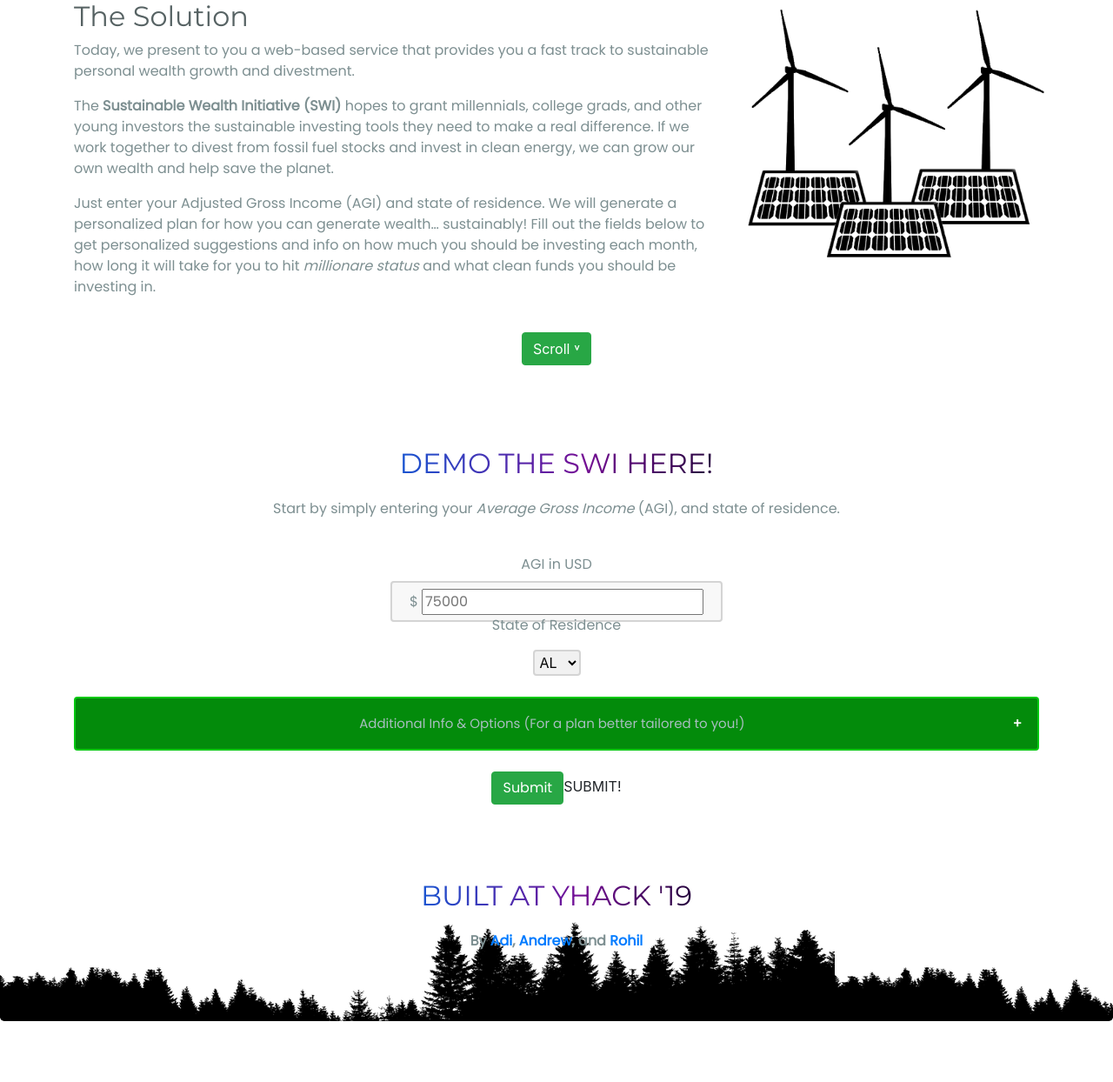
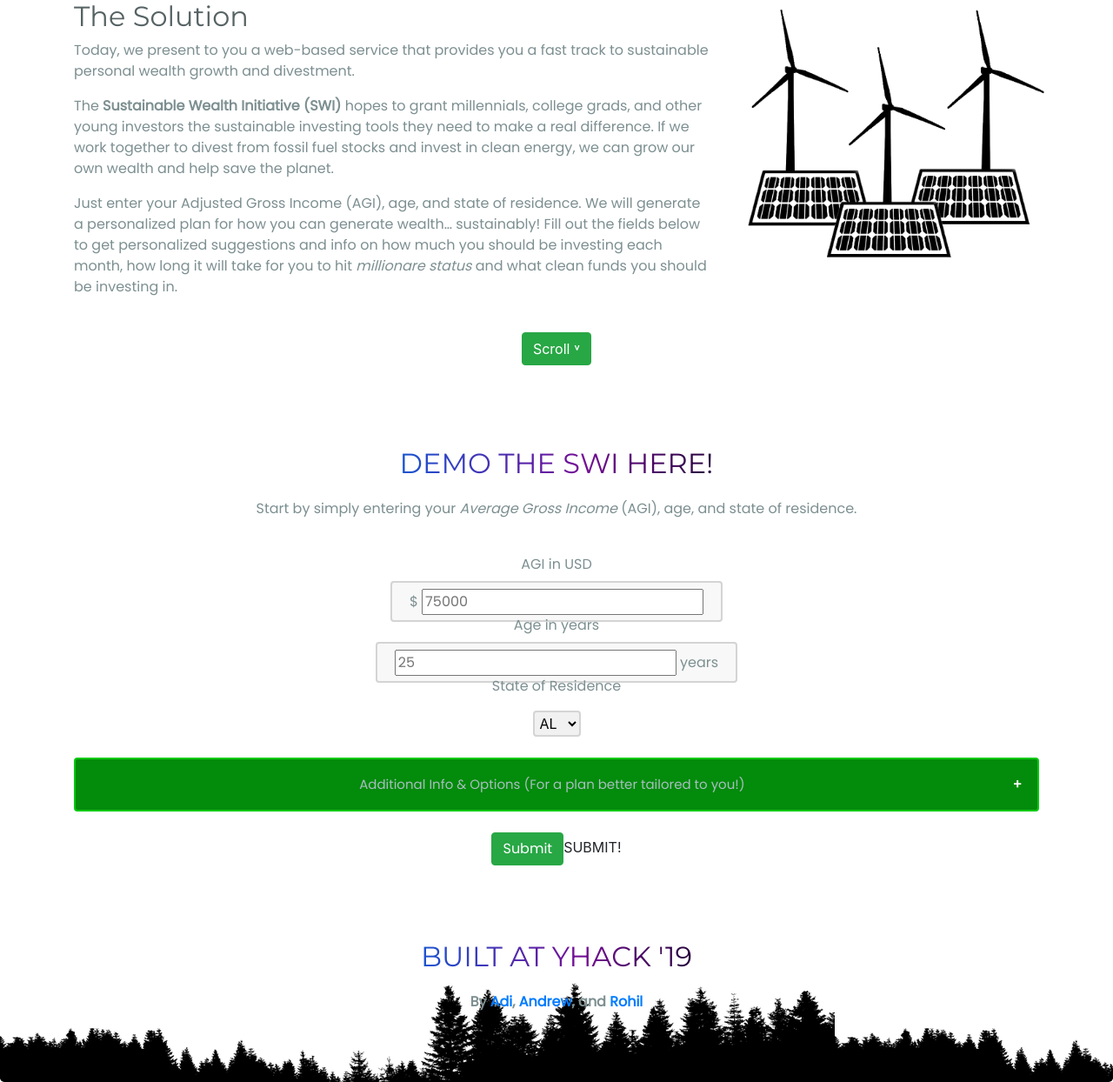
Before and after one commit to intermezzio/divestment, a Flask app: page / in a window 1280 px wide. Shown: the part 1398-2642 px from the top of the page at 87% size. Before the commit the page ends 2572 px from the top, so only its background shows below. Run offline with Flask 2, Linux system fonts and the light colour scheme; some libraries are stand-ins or nearby versions.

Commit message:
added input age

```diff
--- a/templates/index.html
+++ b/templates/index.html
@@ -131,7 +131,7 @@
         The <b>Sustainable Wealth Initiative (SWI)</b> hopes to grant millennials, college grads, and other young investors the sustainable investing tools they need to make a real difference. If we work together to divest from fossil fuel stocks and invest in clean energy, we can grow our own wealth and help save the planet.
       </p>
       <p>
-        Just enter your Adjusted Gross Income (AGI) and state of residence. We will generate a personalized plan for how you can generate wealth… sustainably! Fill out the fields below to get personalized suggestions and info on how much you should be investing each month, how long it will take for you to hit <i>millionare status</i> and what clean funds you should be investing in.
+        Just enter your Adjusted Gross Income (AGI), age, and state of residence. We will generate a personalized plan for how you can generate wealth… sustainably! Fill out the fields below to get personalized suggestions and info on how much you should be investing each month, how long it will take for you to hit <i>millionare status</i> and what clean funds you should be investing in.
       </p>
     </div>
     <div class="col-sm-4" style="margin-top:40px">
@@ -162,7 +162,7 @@
       <br />
       <br />
       <h2 class="fancytext2">Demo the SWI here!</h2>
-      <p>Start by simply entering your <i>Average Gross Income </i>(AGI), and state of residence. </p>
+      <p>Start by simply entering your <i>Average Gross Income </i>(AGI), age, and state of residence. </p>
       <br>
     </div>
   </div>
@@ -171,6 +171,11 @@
       <p>AGI in USD</p>
       <p2>
         $ <input type="text" name="adjustedgrossincome" placeholder="75000">
+      </p2>
+      <br />
+      <p>Age in years</p>
+      <p2>
+        <input type="text" name="age" placeholder="25"> years
       </p2>
       <br>
       <p>State of Residence</p>
```
